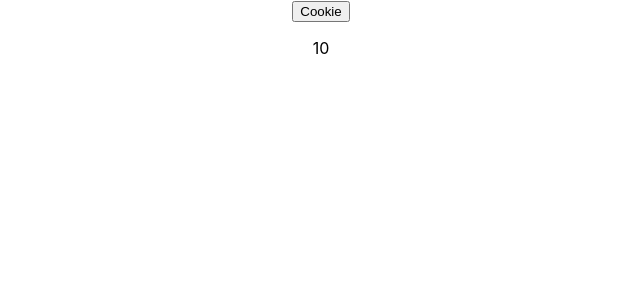
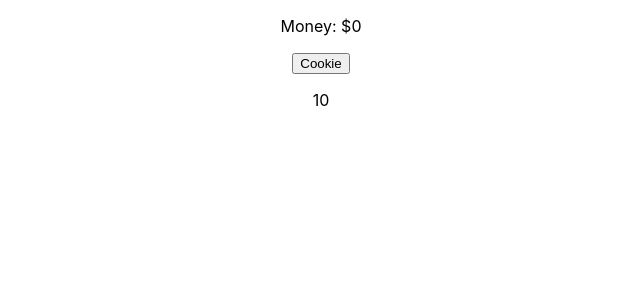
Before and after one commit to oonamo/HaCK-Coding-Final-Project, a React (Create React App) app: page / in a window 1280 px wide. Shown: the top 300 px of the page, without its empty margins (319-959 px from the left). Built offline with nearby package versions, Linux system fonts and the light colour scheme.

Commit message:
working prototype

```diff
--- a/src/App.js
+++ b/src/App.js
@@ -1,16 +1,54 @@
 import './App.css';
 
-import Cookie from './components/cookies/cookie';
+import { useState, } from 'react';
+import { Events, Cookie } from './components/cookie';
+
 
 function App() {
+  const [money, setMoney] = useState(0)
+
+  // Scaling for the amount of clicks needed to destroy a cookie
+  function clickScaleFunc(maxClicks) {
+    return maxClicks * (1 + 0.1)
+  }
+
+  // Function for changing the amount a 'click' counts towards progress
+  // TODO: This function should be changed with upgrades
+  function clickMultiplier(clicks) {
+    return clicks * 1;
+  }
+
+  function moneyMultiplier(maxClicks) {
+    return Math.ceil(money + (maxClicks * 0.5))
+  }
+
+  function cookieEventHandle(event, clicks, maxClicks) {
+    switch (event) {
+      case Events.CLICKED: {
+        console.log("clicked")
+        break
+      }
+      case Events.DESTROYED: {
+        setMoney(moneyMultiplier(maxClicks))
+        break
+      }
+    }
+  }
+
   return (
     <div className="App">
       <div className="game-canvas">
-        <div className="upgrade-bar">
-          { /* TODO: add upgrade bar */}
+        <div className="info-area">
+          <p className="money">{"Money: $" + money}</p>
+          <div className="upgrade-bar">
+            { /* TODO: add upgrade bar */}
+          </div>
         </div>
         <div className="cookie-area">
-          <Cookie maxClicks={10} />
+          <Cookie
+            scaling={clickScaleFunc}
+            multiplier={clickMultiplier}
+            eventHandle={cookieEventHandle} />
         </div>
       </div>
     </div>
--- /dev/null
+++ b/src/components/cookie.jsx
@@ -0,0 +1,33 @@
+import CONST from '../game_variables';
+
+import { useState } from 'react';
+
+export const Events = Object.freeze({
+  DESTROYED: 1,
+  CLICKED: 2,
+})
+
+export function Cookie({ scaling, multiplier, eventHandle }) {
+  const [clicks, setClicks] = useState(0)
+  const [maxClicks, setMaxClicks] = useState(CONST.STARTING_CLICKS)
+
+  function onClick() {
+    setClicks(1 + multiplier(clicks))
+    eventHandle(Events.CLICKED, clicks, maxClicks)
+
+    if (maxClicks - clicks <= 1) {
+      eventHandle(Events.DESTROYED, clicks, maxClicks)
+      setClicks(0);
+      setMaxClicks(Math.floor(scaling(maxClicks)));
+    }
+  }
+
+
+  return (
+    <div className="main-cookie">
+      {/* Should be an image */}
+      <button onClick={onClick} className="cookie-btn">Cookie</button>
+      <p className="clicks-remaining">{maxClicks - clicks}</p>
+    </div>
+  )
+}
--- a/src/components/cookies/cookie.jsx
+++ /dev/null
@@ -1,11 +0,0 @@
-import { useState } from 'react';
-
-import GenericCookie from './generic_cookie';
-
-function Cookie(props) {
-  return (
-    <GenericCookie onClick={props.onClick} className="regular-cookie" maxClicks={props.maxClicks} onDestroy={props.onDestroy}/>
-  )
-}
-
-export default Cookie;
--- a/src/components/cookies/generic_cookie.jsx
+++ /dev/null
@@ -1,43 +0,0 @@
-import { useEffect, useState } from 'react';
-
-function GenericCookie(props) {
-  const [clicks, setClicks] = useState(0)
-  const [shouldRender, setRender] = useState(true)
-
-  const { className, onClick, maxClicks, onDestroy } = props
-
-  useEffect(() => {
-    if (onClick) {
-      onClick(clicks)
-    }
-
-    setRender(maxClicks - clicks > 0)
-
-    if (shouldRender) {
-      console.log("destoying cookie")
-
-      if (onDestroy) {
-        onDestroy(clicks)
-      }
-    }
-  }, [clicks]);
-
-  function onClickWrapper() {
-    setClicks(clicks + 1)
-    console.log("clicks", clicks)
-  }
-
-
-  return (
-    <div>
-      {shouldRender && (
-        <>
-          <button className={className} onClick={onClickWrapper}>Cookie</button>
-          <p>{maxClicks - clicks}</p>
-        </>
-      )}
-    </div>
-  )
-}
-
-export default GenericCookie;
--- /dev/null
+++ b/src/game_variables.js
@@ -0,0 +1,5 @@
+export default {
+  STARTING_CLICKS: 10,
+  DEFAULT_MULTIPLIER: 1,
+  SCALING_MULTIPLIER: 0.8,
+}
```
